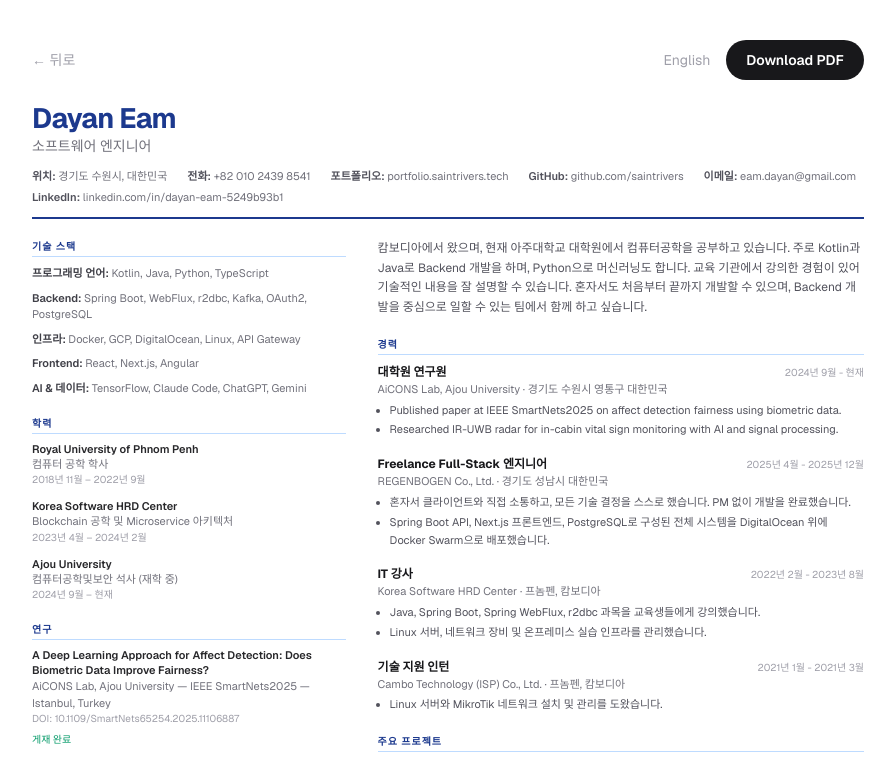
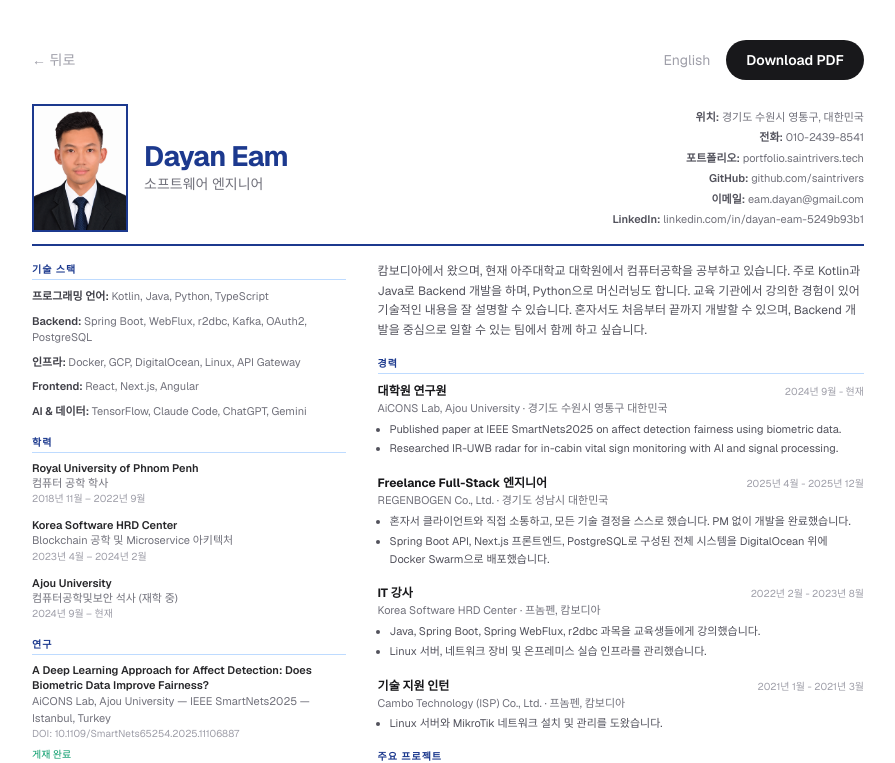
Before and after one commit to saintrivers/saintrivers_portfolio, a Next.js app: page /cv/ko in a window 1280 px wide. Shown: the top 763 px of the page, without its empty margins (192-1087 px from the left). Built offline with nearby package versions, Linux system fonts and the light colour scheme.

Commit message:
added portrait and restructured

```diff
--- a/app/cv/ko/page.tsx
+++ b/app/cv/ko/page.tsx
@@ -19,28 +19,45 @@ export default function CVKoPage() {
         </div>
 
         {/* Header */}
-        <header className="mb-5 pb-3 border-b-2 border-blue-900">
-          <div className="flex items-end justify-between gap-4">
+        <header className="mb-4 pb-3 border-b-2 border-blue-900">
+          <div className="flex items-center justify-between gap-4">
+            {/* Left: portrait + name */}
+            <div className="flex items-center gap-4">
+              <img
+                src="/images/portrait.png"
+                alt="Dayan Eam"
+                className="w-24 h-32 object-cover object-top shrink-0 border-2 border-blue-900"
+              />
               <div>
                 <h1 className="text-[28px] font-bold text-blue-900 leading-none tracking-tight">Dayan Eam</h1>
                 <p className="text-sm text-zinc-500 mt-1">소프트웨어 엔지니어</p>
               </div>
             </div>
-          <div className="mt-3 flex flex-wrap gap-x-5 gap-y-1 text-[11px] text-zinc-500">
-            <span><span className="font-semibold text-zinc-600">위치:</span> 경기도 수원시, 대한민국</span>
-            <span><span className="font-semibold text-zinc-600">전화:</span> +82 010 2439 8541</span>
+            {/* Right: contact details */}
+            <div className="text-[11px] text-zinc-500 text-right space-y-1">
+              <p><span className="font-semibold text-zinc-600">위치:</span> 경기도 수원시 영통구, 대한민국</p>
+              <p><span className="font-semibold text-zinc-600">전화:</span> 010-2439-8541 </p>
+              <p>
                 <a href="https://portfolio.saintrivers.tech" target="_blank" rel="noopener noreferrer" className="hover:text-zinc-800">
                   <span className="font-semibold text-zinc-600">포트폴리오:</span> portfolio.saintrivers.tech
                 </a>
+              </p>
+              <p>
                 <a href="https://github.com/saintrivers" target="_blank" rel="noopener noreferrer" className="hover:text-zinc-800">
                   <span className="font-semibold text-zinc-600">GitHub:</span> github.com/saintrivers
                 </a>
+              </p>
+              <p>
                 <a href="mailto:eam.dayan@gmail.com" className="hover:text-zinc-800">
                   <span className="font-semibold text-zinc-600">이메일:</span> eam.dayan@gmail.com
                 </a>
+              </p>
+              <p>
                 <a href="https://linkedin.com/in/dayan-eam-5249b93b1" target="_blank" rel="noopener noreferrer" className="hover:text-zinc-800">
                   <span className="font-semibold text-zinc-600">LinkedIn:</span> linkedin.com/in/dayan-eam-5249b93b1
                 </a>
+              </p>
+            </div>
           </div>
         </header>
 
@@ -48,7 +65,7 @@ export default function CVKoPage() {
         <div className="grid grid-cols-5 gap-x-8 print:gap-x-6">
 
           {/* LEFT SIDEBAR */}
-          <aside className="col-span-2 space-y-5">
+          <aside className="col-span-2 space-y-4">
 
             <section>
               <h2 className={H}>기술 스택</h2>
@@ -146,7 +163,7 @@ export default function CVKoPage() {
               <div className="space-y-1 text-[11px] text-zinc-500">
                 <p>크메르어 — 모국어</p>
                 <p>한국어 — TOPIK 3급</p>
-                <p>영어 — Cambridge C1</p>
+                <p>영어 — Cambridge C1 (Advanced)</p>
               </div>
             </section>
 
@@ -158,7 +175,7 @@ export default function CVKoPage() {
           </aside>
 
           {/* RIGHT MAIN */}
-          <main className="col-span-3 space-y-5">
+          <main className="col-span-3 space-y-4">
 
             <p className="text-[12px] leading-relaxed text-zinc-600">
               캄보디아에서 왔으며, 현재 아주대학교 대학원에서 컴퓨터공학을 공부하고 있습니다. 주로 Kotlin과 Java로 Backend 개발을 하며, Python으로 머신러닝도 합니다. 교육 기관에서 강의한 경험이 있어 기술적인 내용을 잘 설명할 수 있습니다. 혼자서도 처음부터 끝까지 개발할 수 있으며, Backend 개발을 중심으로 일할 수 있는 팀에서 함께 하고 싶습니다.
```
Also changed, not shown: public/images/portrait.png (added). Lines whose indentation alone changed are shown as unchanged.
